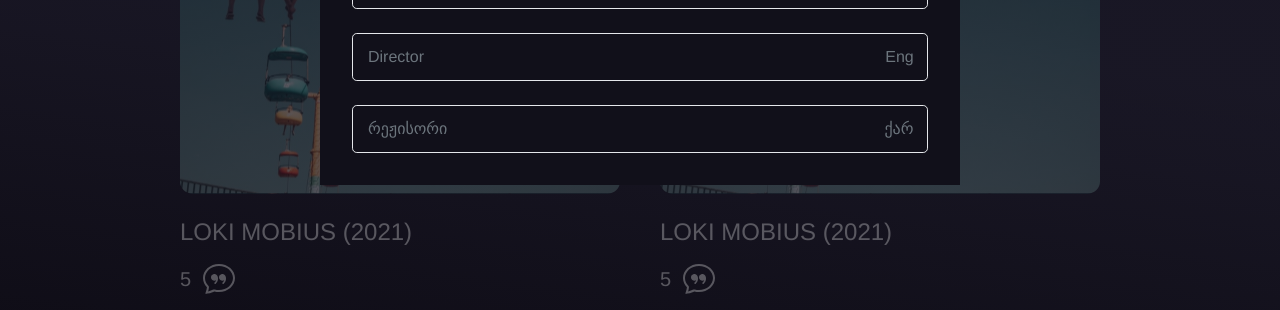
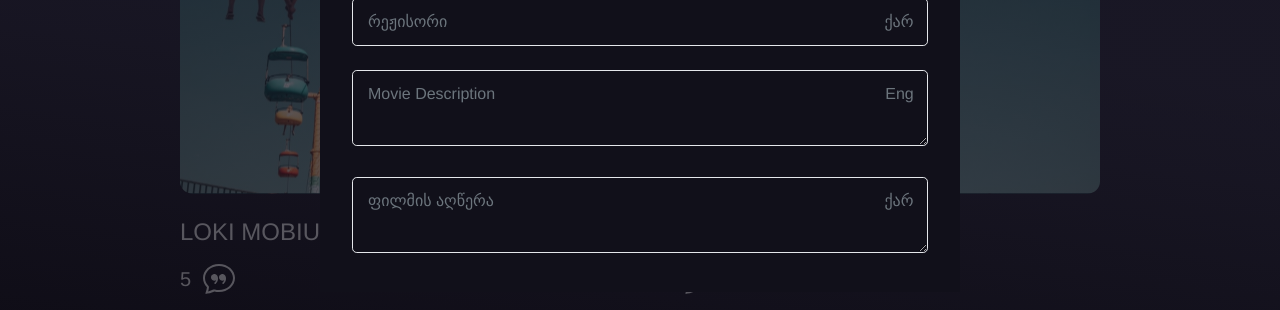
Before and after one commit to SousouBer/movie-quotes-frontend, a Vue app: page /my-movies in a window 1280 px wide. Shown: the part 416-726 px from the top of the page. Built offline with nearby package versions, Linux system fonts and the light colour scheme; no server answers; a web font is replaced by a local one; what @vee-validate/i18n would draw is missing.

Commit message:
feat: change base movie input to conditionally render as textarea too

```diff
--- a/src/components/base/movies/BaseMovieInput.vue
+++ b/src/components/base/movies/BaseMovieInput.vue
@@ -12,6 +12,7 @@ const props = defineProps<{
   name: string;
   label: string;
   locale?: Locale;
+  isTextarea?: boolean;
 }>();
 
 const { value, errorMessage, meta } = useField<string>(
@@ -45,10 +46,7 @@ const inputPadding = computed(() => {
     const labelWidth = labelRef.value.offsetWidth;
     return `${labelWidth + 30}px`;
   }
-});
-
-onMounted(() => {
-  console.log(inputIsFocused.value);
+  return "30px";
 });
 </script>
 
@@ -56,12 +54,13 @@ onMounted(() => {
   <div class="relative">
     <label
       :class="labelClasses"
-      class="pointer-events-none absolute top-1/2 left-0 transform translate-x-4 -translate-y-1/2"
+      class="pointer-events-none absolute top-6 left-0 transform translate-x-4 -translate-y-1/2"
       ref="labelRef"
       :for="props.name"
       >{{ inputIsFocused || value ? `${label}:` : label }}</label
     >
-    <input
+    <component
+      :is="props.type === 'textarea' ? 'textarea' : 'input'"
       @focus="handleFocus"
       @blur="handleBlur"
       class="outline-none movie-input w-full bg-transparent text-white text-xl border border:shade-of-gray rounded-[4.8px] py-[9px] px-[16px]"
@@ -71,7 +70,7 @@ onMounted(() => {
       :type="props.type"
     />
     <span
-      class="text-shade-of-gray absolute top-1/2 right-0 transform -translate-y-1/2 -translate-x-1/2"
+      class="text-shade-of-gray absolute top-6 right-0 transform -translate-y-1/2 -translate-x-1/2"
       >{{ inputLanguage }}</span
     >
   </div>
--- a/src/components/movies/MovieForm.vue
+++ b/src/components/movies/MovieForm.vue
@@ -26,5 +26,19 @@ import { Form as MovieForm } from "vee-validate";
       label="რეჟისორი"
       locale="ka"
     />
+    <BaseMovieInput
+      :isTextarea="true"
+      type="textarea"
+      name="description.en"
+      label="Movie Description"
+      locale="en"
+    />
+    <BaseMovieInput
+      :isTextarea="true"
+      type="textarea"
+      name="description.ka"
+      label="ფილმის აღწერა"
+      locale="ka"
+    />
   </MovieForm>
 </template>
```
